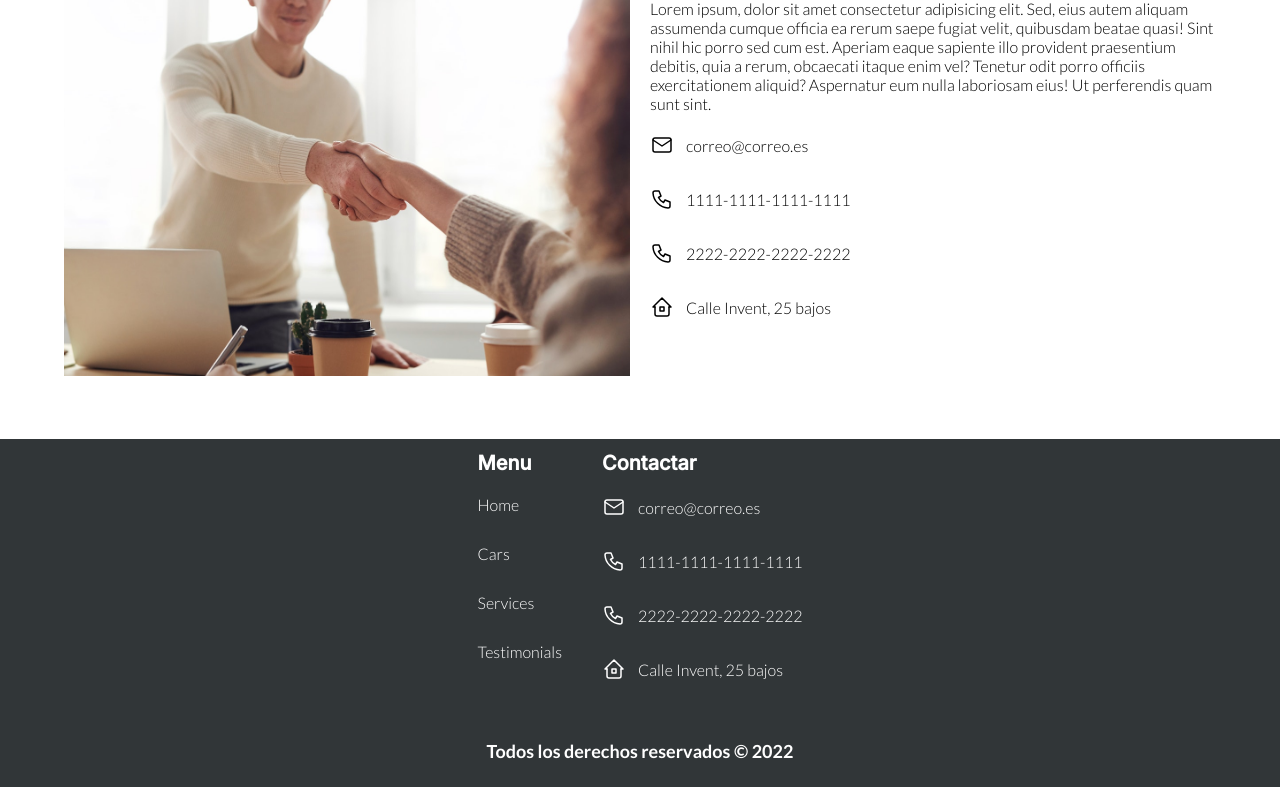
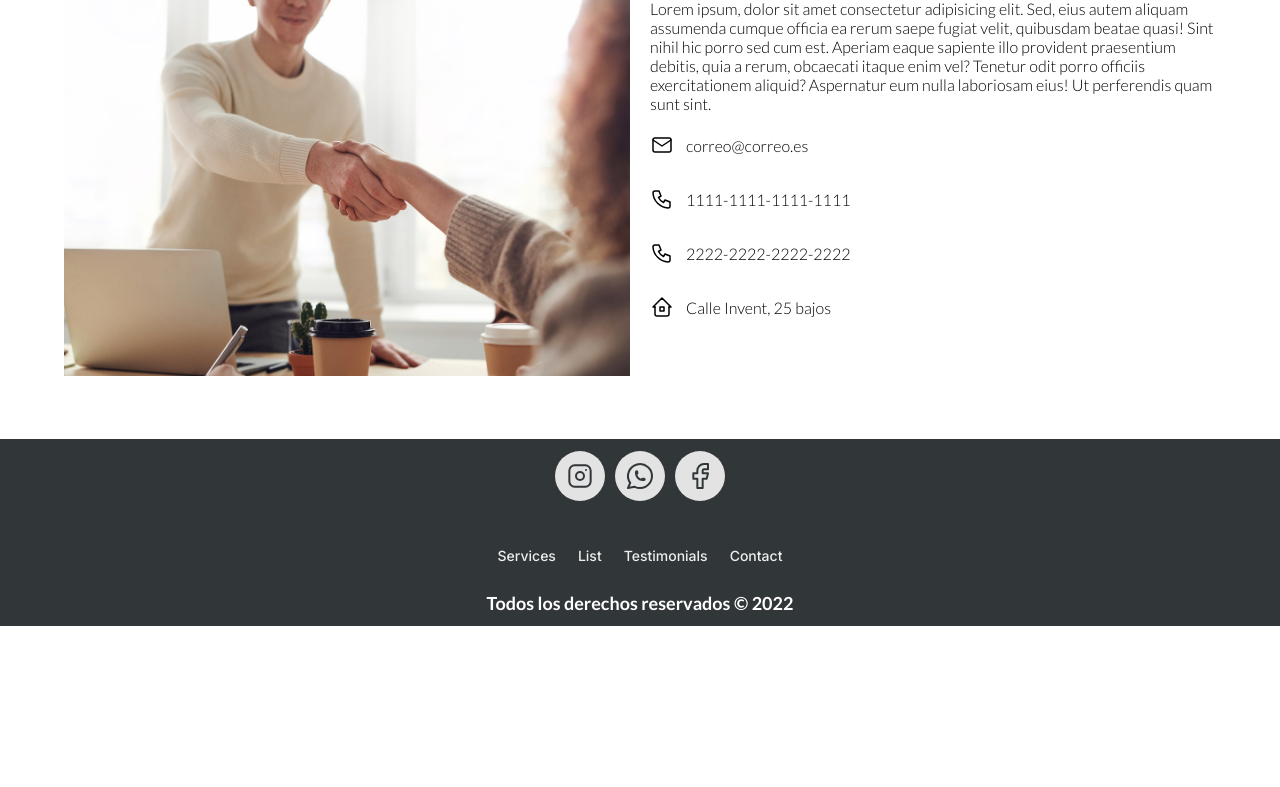
Before and after one commit to IanMercadal/car-rental-php, a PHP site: page /car/ in a window 1280 px wide. Shown: the part 1902-2689 px from the top of the page. After the commit the page ends 2528 px from the top, so only its background shows below. Run offline with PHP 8.4, Linux system fonts and the light colour scheme; data comes from the database, SQL or seed files in the repository.

Commit message:
feat: :art: Mejora del footer
Mejorando los estilos

```diff
--- a/assets/css/estilos.css
+++ b/assets/css/estilos.css
@@ -1073,24 +1073,37 @@ div.sort-options {
     border-top: 2px solid var(--primary-color);
     background-color: var(--primary-color);
     color: white;
-    display: grid;
-    grid-template-rows: 80% 20%;
+    display: flex;
+    flex-direction: column;
+    align-self: center;
+    justify-content: center;
     gap: 1rem;
     justify-items: center;
     width: 100%;
+    align-items: center;
 }
 .footer-nav {
     display: flex;
-    flex-direction: row;
-    align-items: flex-start;
+    flex-direction: column;
+    align-items: center;
     justify-content: center;
     gap: 4rem;
     margin-top: 1rem;
 }
 .footer-info {
     display: flex;
-    flex-direction: column;
+    flex-direction: row;
     gap: 1rem;
+    text-transform: capitalize;
+}
+.footer-info a {
+    color: #eee;
+    padding: 0.6rem;
+}
+.footer-info a:hover {
+    background-color: #eee;
+    color: var(--primary-color);
+    transition: ease-in 0.1s;
 }
 .footer-data {
     display: flex;
@@ -1103,6 +1116,17 @@ div.sort-options {
     margin: 1.2rem;
     font-size: 18px;
     font-weight: bolder;
+}
+.icon-circle {
+    border-radius: 50%;
+    display: flex;
+    flex-direction: row;
+    align-items: center;
+    justify-content: center;
+    width: 50px;
+    height: 50px;
+    background-color: #e3e3e3;
+    cursor: pointer;
 }
 
 
--- a/views/layout/footer.php
+++ b/views/layout/footer.php
@@ -1,65 +1,36 @@
 <!-- FOOTER -->
 <footer class="footer">
-    <div class="contenedor footer-nav">
-
+    <div class="footer-nav">
 
         <div class="footer-info">
-            <h3>Menu</h3>
-
-            <div class="footer-data">
-                <p>Home</p>
+            <div class="icon-circle">
+                <svg xmlns="http://www.w3.org/2000/svg" class="icon icon-tabler icon-tabler-brand-instagram" width="32" height="32" viewBox="0 0 24 24" stroke-width="1.5" stroke="#313638" fill="none" stroke-linecap="round" stroke-linejoin="round">
+                    <path stroke="none" d="M0 0h24v24H0z" fill="none"/>
+                    <rect x="4" y="4" width="16" height="16" rx="4" />
+                    <circle cx="12" cy="12" r="3" />
+                    <line x1="16.5" y1="7.5" x2="16.5" y2="7.501" />
+                </svg>
             </div>
-
-            <div class="footer-data">
-                <p>Cars</p>
+            <div class="icon-circle">
+                <svg xmlns="http://www.w3.org/2000/svg" class="icon icon-tabler icon-tabler-brand-whatsapp" width="32" height="32" viewBox="0 0 24 24" stroke-width="1.5" stroke="#313638" fill="none" stroke-linecap="round" stroke-linejoin="round">
+                    <path stroke="none" d="M0 0h24v24H0z" fill="none"/>
+                    <path d="M3 21l1.65 -3.8a9 9 0 1 1 3.4 2.9l-5.05 .9" />
+                    <path d="M9 10a0.5 .5 0 0 0 1 0v-1a0.5 .5 0 0 0 -1 0v1a5 5 0 0 0 5 5h1a0.5 .5 0 0 0 0 -1h-1a0.5 .5 0 0 0 0 1" />
+                </svg>
             </div>
-
-            <div class="footer-data">
-                <p>Services</p>
-            </div>
-
-            <div class="footer-data">
-                <p>Testimonials</p>
+            <div class="icon-circle">
+                <svg xmlns="http://www.w3.org/2000/svg" class="icon icon-tabler icon-tabler-brand-facebook" width="32" height="32" viewBox="0 0 24 24" stroke-width="1.5" stroke="#313638" fill="none" stroke-linecap="round" stroke-linejoin="round">
+                    <path stroke="none" d="M0 0h24v24H0z" fill="none"/>
+                    <path d="M7 10v4h3v7h4v-7h3l1 -4h-4v-2a1 1 0 0 1 1 -1h3v-4h-3a5 5 0 0 0 -5 5v2h-3" />
+                </svg>
             </div>
         </div>
 
         <div class="footer-info">
-            <h3>Contactar</h3>
-
-            <div class="footer-data">
-                <svg xmlns="http://www.w3.org/2000/svg" class="icon icon-tabler icon-tabler-mail" width="24" height="24" viewBox="0 0 24 24" stroke-width="1.5" stroke="#fff" fill="none" stroke-linecap="round" stroke-linejoin="round">
-                    <path stroke="none" d="M0 0h24v24H0z" fill="none"/>
-                    <rect x="3" y="5" width="18" height="14" rx="2" />
-                    <polyline points="3 7 12 13 21 7" />
-                </svg>
-                <p>correo@correo.es</p>
-            </div>
-
-            <div class="footer-data">
-                <svg xmlns="http://www.w3.org/2000/svg" class="icon icon-tabler icon-tabler-phone" width="24" height="24" viewBox="0 0 24 24" stroke-width="1.5" stroke="#fff" fill="none" stroke-linecap="round" stroke-linejoin="round">
-                    <path stroke="none" d="M0 0h24v24H0z" fill="none"/>
-                    <path d="M5 4h4l2 5l-2.5 1.5a11 11 0 0 0 5 5l1.5 -2.5l5 2v4a2 2 0 0 1 -2 2a16 16 0 0 1 -15 -15a2 2 0 0 1 2 -2" />
-                </svg>
-                <p>1111-1111-1111-1111</p>
-            </div>
-
-            <div class="footer-data">
-                <svg xmlns="http://www.w3.org/2000/svg" class="icon icon-tabler icon-tabler-phone" width="24" height="24" viewBox="0 0 24 24" stroke-width="1.5" stroke="#fff" fill="none" stroke-linecap="round" stroke-linejoin="round">
-                    <path stroke="none" d="M0 0h24v24H0z" fill="none"/>
-                    <path d="M5 4h4l2 5l-2.5 1.5a11 11 0 0 0 5 5l1.5 -2.5l5 2v4a2 2 0 0 1 -2 2a16 16 0 0 1 -15 -15a2 2 0 0 1 2 -2" />
-                </svg>
-                <p>2222-2222-2222-2222</p>
-            </div>
-
-            <div class="footer-data">
-                <svg xmlns="http://www.w3.org/2000/svg" class="icon icon-tabler icon-tabler-home-2" width="24" height="24" viewBox="0 0 24 24" stroke-width="1.5" stroke="#fff" fill="none" stroke-linecap="round" stroke-linejoin="round">
-                    <path stroke="none" d="M0 0h24v24H0z" fill="none"/>
-                    <polyline points="5 12 3 12 12 3 21 12 19 12" />
-                    <path d="M5 12v7a2 2 0 0 0 2 2h10a2 2 0 0 0 2 -2v-7" />
-                    <rect x="10" y="12" width="4" height="4" />
-                </svg>
-                <p>Calle Invent, 25 bajos</p>
-            </div>
+            <a href="#services">services</a>
+            <a href="#list">list</a>
+            <a href="#testimonials">testimonials</a>
+            <a href="#contact">contact</a>
         </div>
     </div>
     <p class="footer-copy">Todos los derechos reservados &copy; 2022</p>
```
